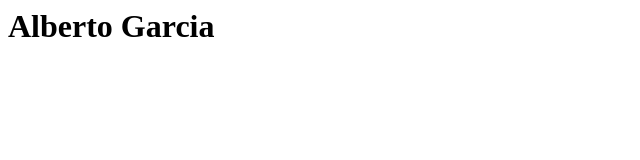
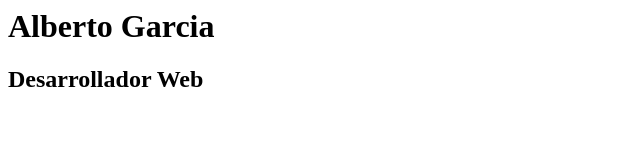
Before and after one commit to bettinhoelkaiser8/test1, a plain HTML site: page index.html in a window 1280 px wide. Shown: the whole page, without its empty margins (0-640 px from the left). Drawn offline with Linux system fonts and the light colour scheme.

Commit message:
Update index.html

```diff
--- a/index.html
+++ b/index.html
@@ -4,5 +4,6 @@
 </head>
 <body>
   <h1>Alberto Garcia</h1>
+  <h2>Desarrollador Web</h2>
 </body>
 </html>
```
